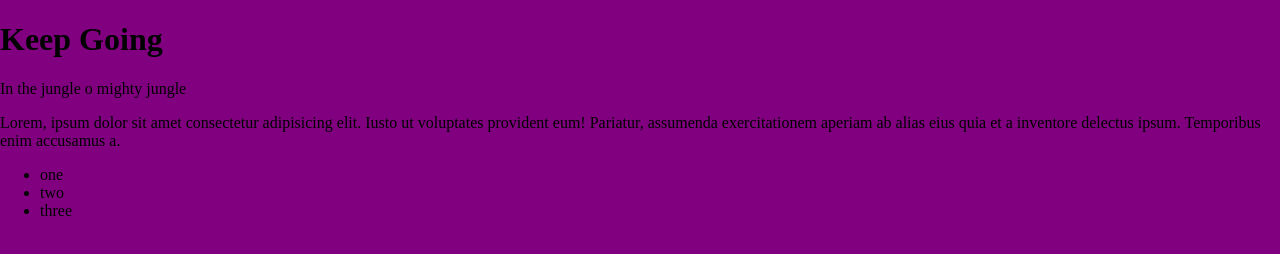
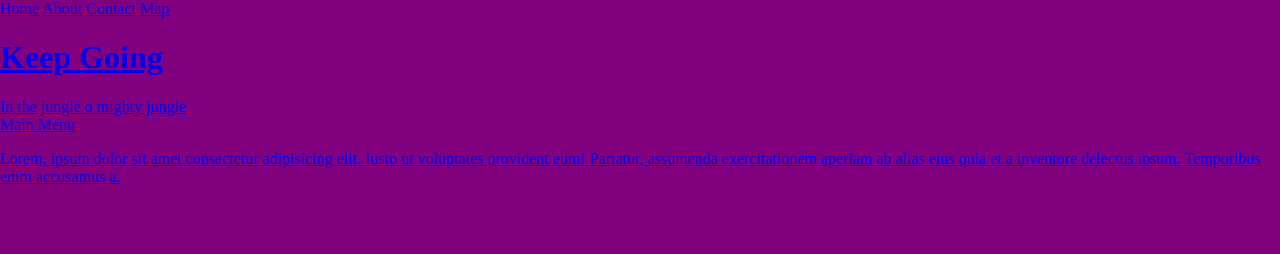
Before and after one commit to Korey215/git-course, a website: page index.html in a window 1280 px wide. Drawn offline with Linux system fonts and the light colour scheme.

Commit message:
added an aside

```diff
--- a/index.html
+++ b/index.html
@@ -8,13 +8,16 @@
     <title>Document</title>
 </head>
 <body>
+    <header>
+        <a href="/home.hmtl">Home</a>
+        <a href="/home.hmtl">About</a>
+        <a href="/home.hmtl">Contact</a>
+        <a href="/home.hmtl">Map</
+
+    </header>
     <h1>Keep Going</h1>
     <sPAN>In the jungle o mighty jungle</sPAN>
+    <aside>Main Menu </aside>
 <p>Lorem, ipsum dolor sit amet consectetur adipisicing elit. Iusto ut voluptates provident eum! Pariatur, assumenda exercitationem aperiam ab alias eius quia et a inventore delectus ipsum. Temporibus enim accusamus a.</p>
-<ul>
-    <li>one</li>
-    <li>two</li>
-    <li>three</li>
-</ul>
 </body>
 </html>
```
